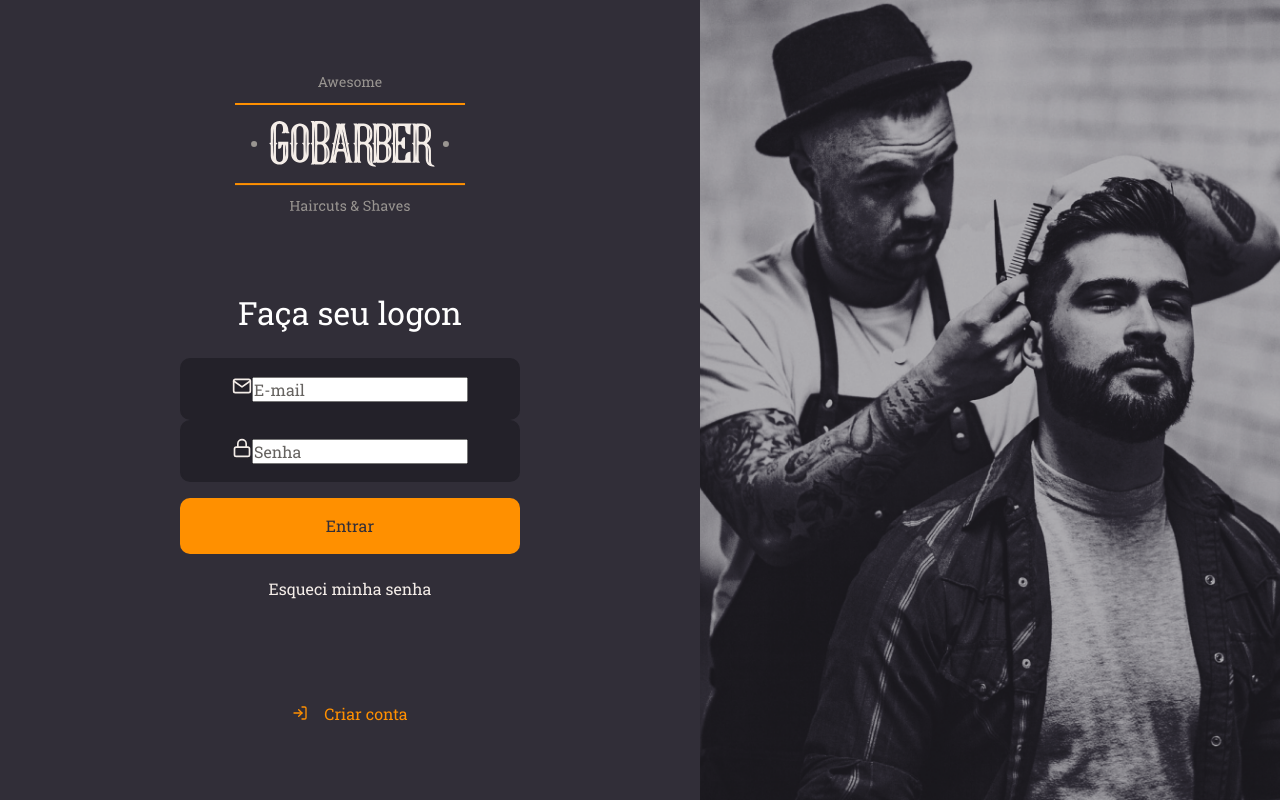
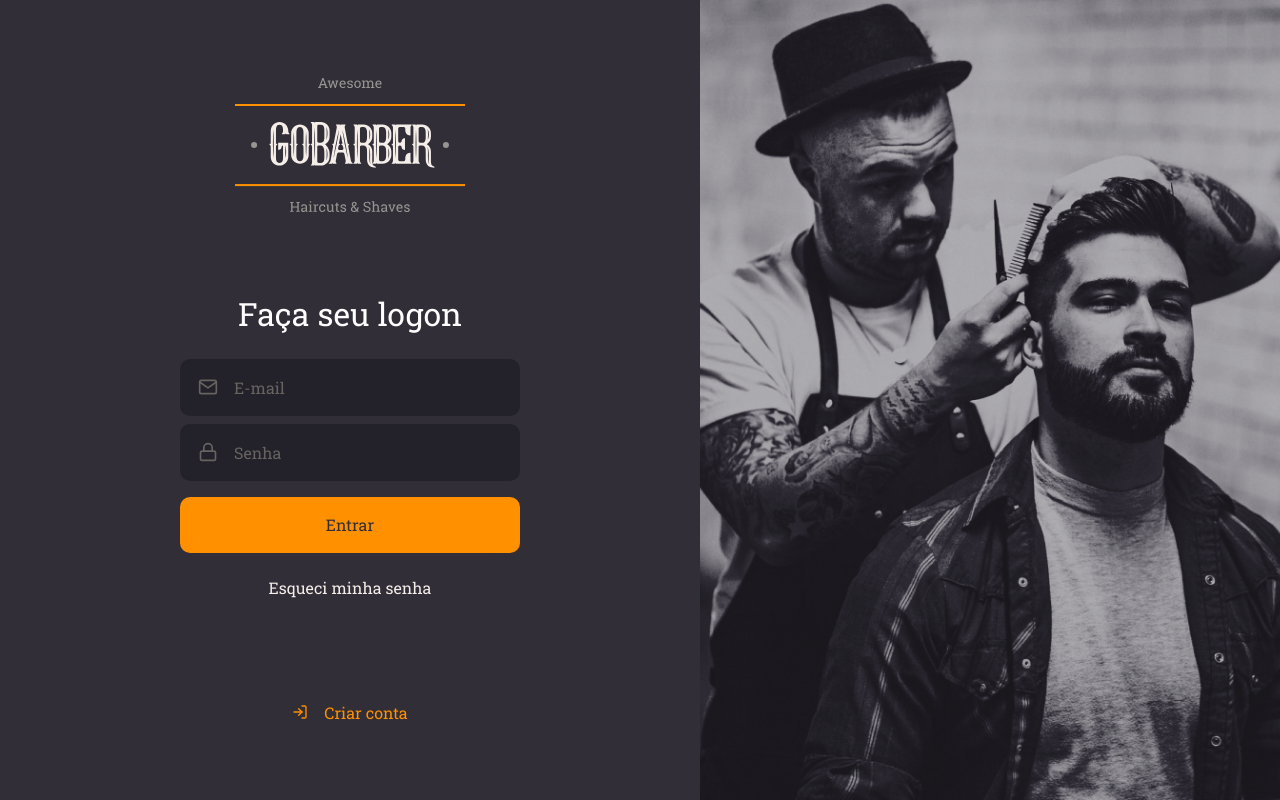
Before and after one commit to mateusrizzo/GoBarber-web, a React (Create React App) app: page / in a window 1280 px wide. Built offline with nearby package versions, Linux system fonts and the light colour scheme.

Commit message:
Styled input component

```diff
--- a/src/components/Input/styles.ts
+++ b/src/components/Input/styles.ts
@@ -2,18 +2,30 @@ import styled from 'styled-components';
 
 export const Container = styled.div`
   background: #232129;
-  color: #f4ede8;
   border-radius: 10px;
   border: 2px solid #232129;
   padding: 16px;
   width: 100%;
+  display: flex;
+  align-items: center;
+  color: #666360;
+
+  & + div {
+    margin-top: 8px;
+  }
+
   input {
+    flex: 1;
+    background: transparent;
+    border: 0;
+    color: #f4ede8;
+
     &::placeholder {
       color: #666360;
     }
+  }
 
-    & + input {
-      margin-top: 8px;
-    }
+  svg {
+    margin-right: 16px;
   }
 `;
--- a/src/pages/Signin/styles.ts
+++ b/src/pages/Signin/styles.ts
@@ -5,7 +5,6 @@ import signInBackgroundImg from '../../assets/sign-in-background.png';
 
 export const Container = styled.div`
   height: 100vh;
-
   display: flex;
   align-items: stretch;
 `;
```
